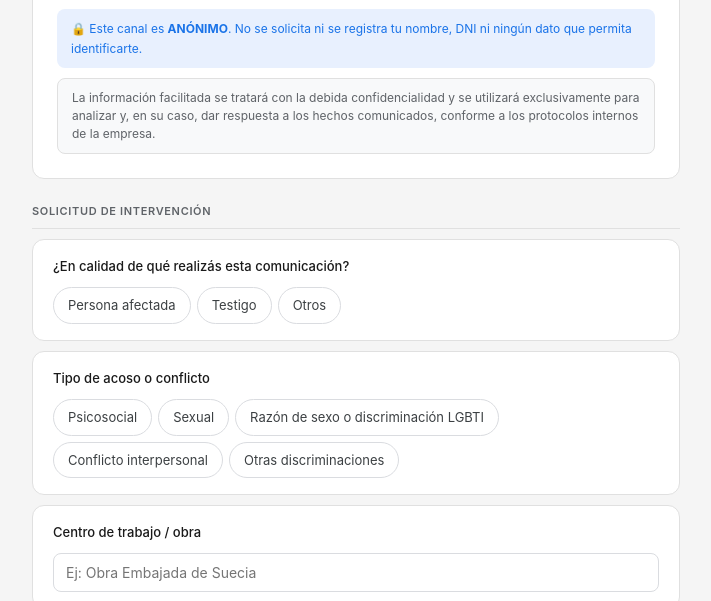
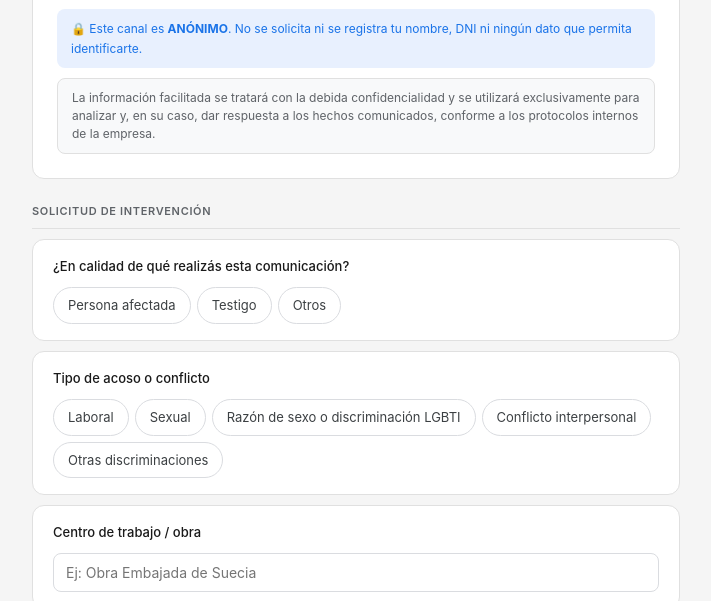
Before and after one commit to C-INTERURBANA/prueba-canal1, a plain HTML site: page index.html in a window 1280 px wide. Both pictures are taken after a click on the element 640 px from the left and 492 px from the top of the page. Shown: the part 198-799 px from the top of the page, without its empty margins (284-995 px from the left). Drawn offline with Linux system fonts and the light colour scheme.

Commit message:
Update index.html

```diff
--- a/index.html
+++ b/index.html
@@ -88,7 +88,7 @@ textarea:focus, input:focus { outline: none; border-color: #1a73e8; }
   <div class="card" id="f_tipoacoso">
     <div class="field-label">Tipo de acoso o conflicto</div>
     <div class="options">
-      <label class="opt-label" onclick="pick('tipoAcoso','Psicosocial',this)"><input type="radio" name="tipoAcoso">Psicosocial</label>
+      <label class="opt-label" onclick="pick('tipoAcoso','Psicosocial',this)"><input type="radio" name="tipoAcoso">Laboral</label>
       <label class="opt-label" onclick="pick('tipoAcoso','Sexual',this)"><input type="radio" name="tipoAcoso">Sexual</label>
       <label class="opt-label" onclick="pick('tipoAcoso','Razón de sexo o discriminación LGBTI',this)"><input type="radio" name="tipoAcoso">Razón de sexo o discriminación LGBTI</label>
       <label class="opt-label" onclick="pick('tipoAcoso','Conflicto interpersonal',this)"><input type="radio" name="tipoAcoso">Conflicto interpersonal</label>
```
